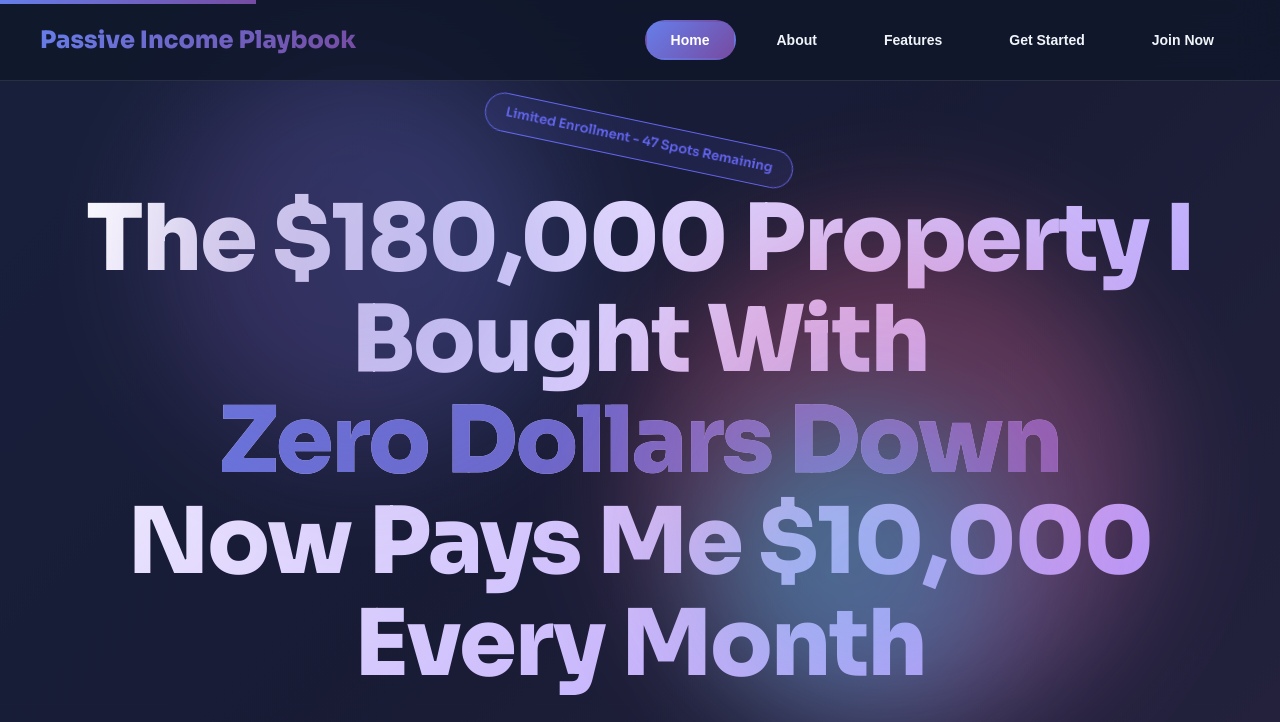
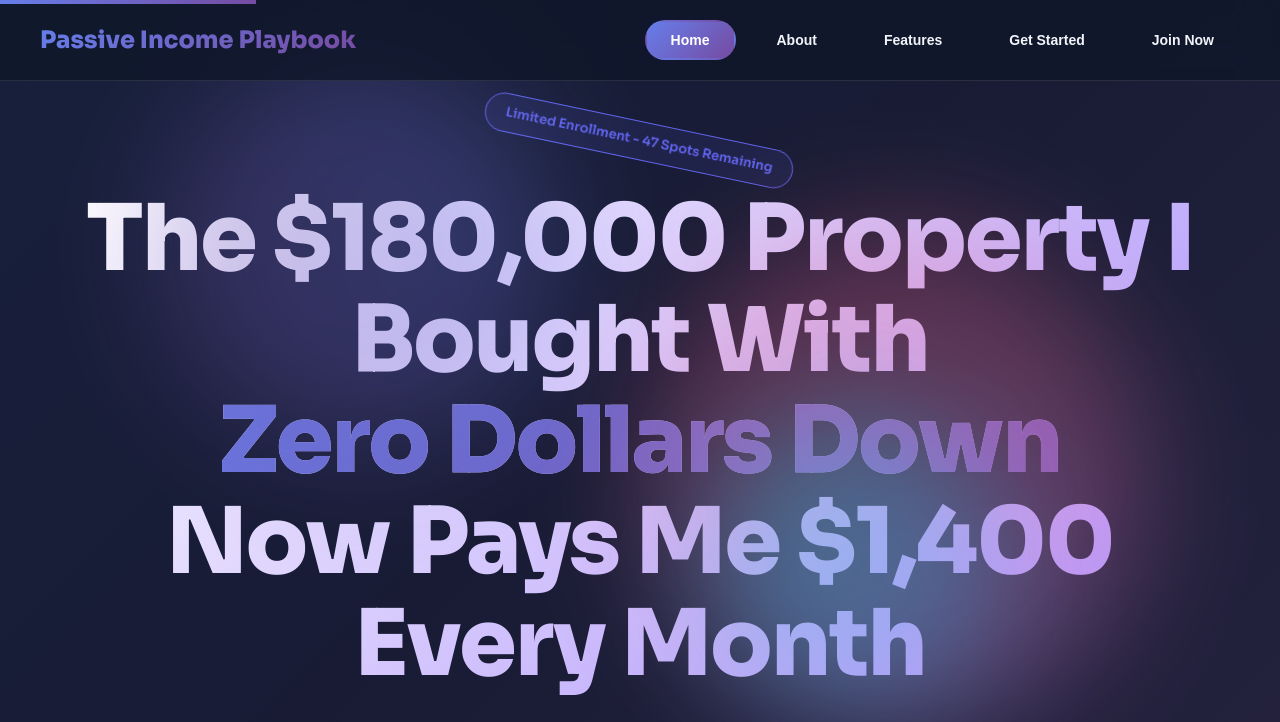
Before and after one commit to PreciousAdekunle784/myawesome, a plain HTML site: page index.html in a window 1280 px wide. Shown: the top 722 px of the page. Drawn offline with Linux system fonts and the light colour scheme.

Commit message:
Add files via upload

```diff
--- a/index.html
+++ b/index.html
@@ -2384,7 +2384,7 @@
                 <h1 class="hero-title">
                     The $180,000 Property I Bought With
                     <span class="hero-highlight">Zero Dollars Down</span>
-                    Now Pays Me $10,000 Every Month
+                    Now Pays Me $1,400 Every Month
                 </h1>
 
                 <p class="hero-subtitle">
```
